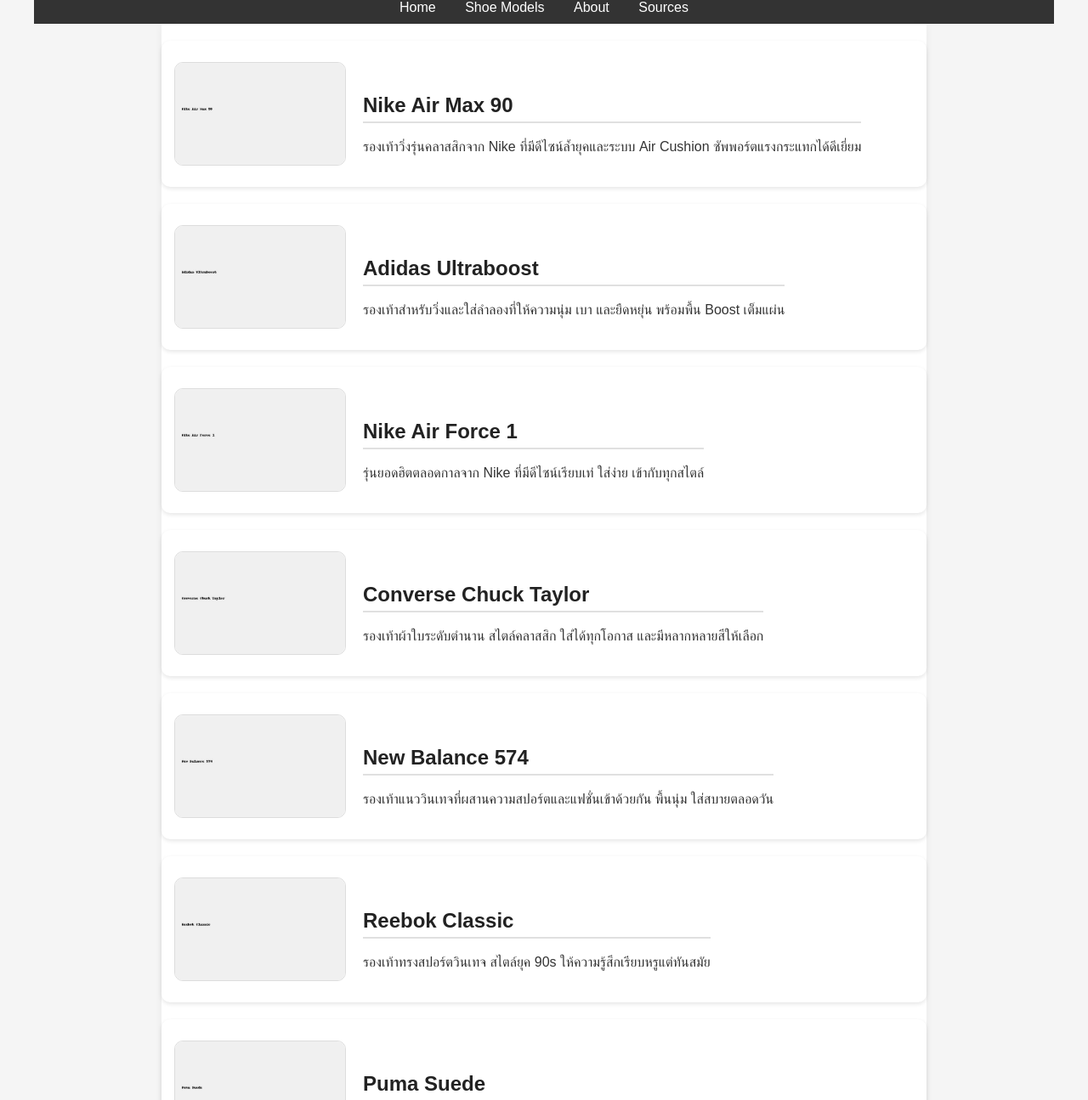
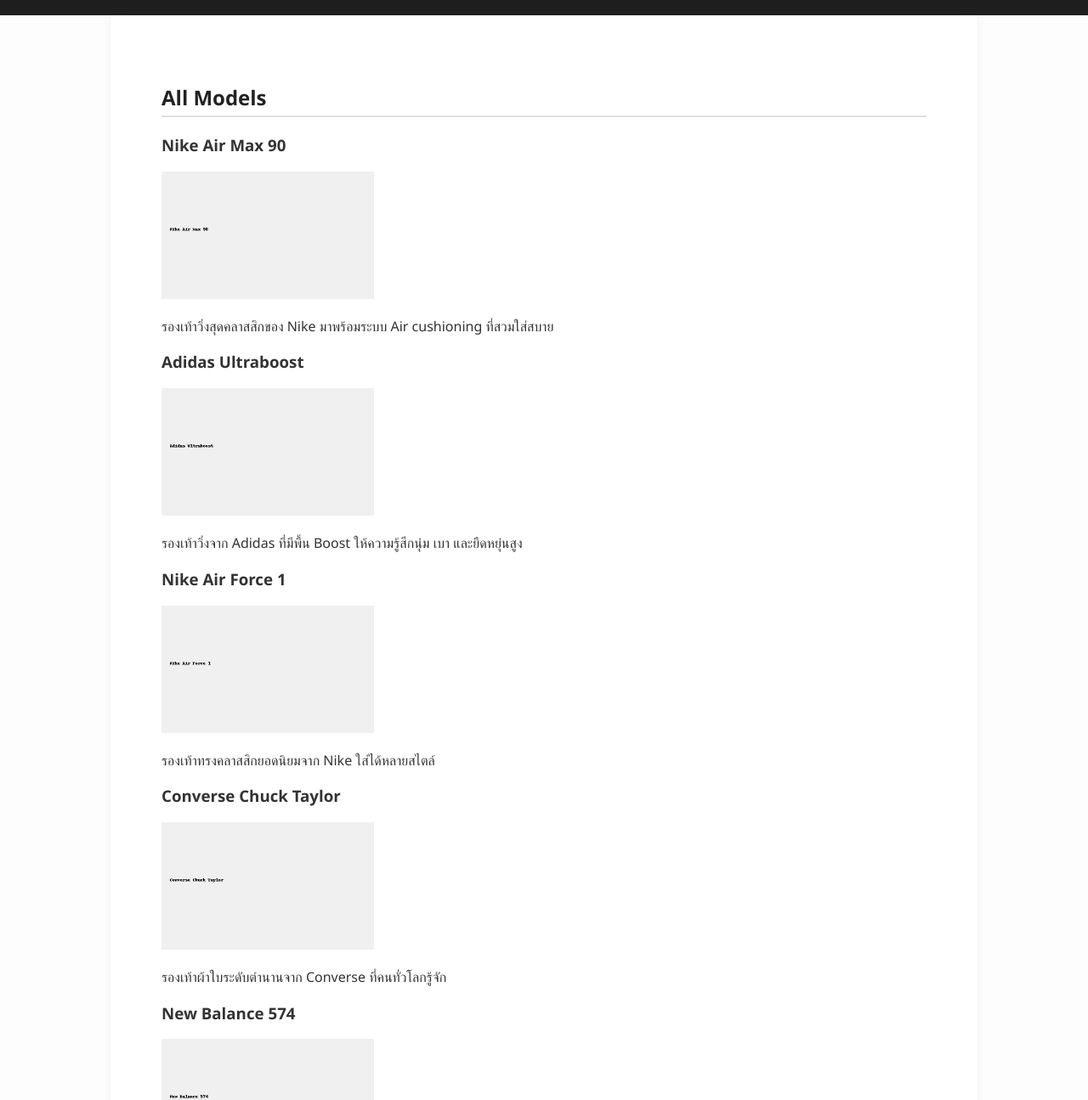
Before and after one commit to guide123zx/Sneaker, a plain HTML site: page models (3).html in a window 1280 px wide. Shown: the part 97-1392 px from the top of the page at 85% size. Drawn offline with Linux system fonts and the light colour scheme.

Commit message:
Update models .html

```diff
--- a/models (3).html
+++ b/models (3).html
@@ -1,43 +1,9 @@
 <!DOCTYPE html>
 <html lang="en">
 <head>
-  <meta charset="UTF-8" />
+  <meta charset="UTF-8">
   <title>Shoe Models</title>
-  <link rel="stylesheet" href="style.css" />
-  <style>
-    body {
-      font-family: Arial, sans-serif;
-      margin: 40px;
-      background: #f5f5f5;
-    }
-    header, footer {
-      background: #333;
-      color: white;
-      padding: 10px 20px;
-    }
-    nav a {
-      margin: 0 15px;
-      color: white;
-      text-decoration: none;
-    }
-    main {
-      padding: 20px 0;
-    }
-    .shoe {
-      background: white;
-      padding: 15px;
-      margin-bottom: 20px;
-      border-radius: 10px;
-      display: flex;
-      align-items: center;
-      box-shadow: 0 2px 5px rgba(0,0,0,0.1);
-    }
-    .shoe img {
-      width: 200px;
-      margin-right: 20px;
-      border-radius: 10px;
-    }
-  </style>
+  <link rel="stylesheet" href="style.css">
 </head>
 <body>
   <header>
@@ -51,85 +17,47 @@
   </header>
 
   <main>
-    <div class="shoe">
-      <img src="airmax90.jpg" alt="Air Max 90">
-      <div>
-        <h2>Nike Air Max 90</h2>
-        <p>รองเท้าวิ่งรุ่นคลาสสิกจาก Nike ที่มีดีไซน์ล้ำยุคและระบบ Air Cushion ซัพพอร์ตแรงกระแทกได้ดีเยี่ยม</p>
-      </div>
-    </div>
+    <h2>All Models</h2>
 
-    <div class="shoe">
-      <img src="ultraboost.jpg" alt="Ultraboost">
-      <div>
-        <h2>Adidas Ultraboost</h2>
-        <p>รองเท้าสำหรับวิ่งและใส่ลำลองที่ให้ความนุ่ม เบา และยืดหยุ่น พร้อมพื้น Boost เต็มแผ่น</p>
-      </div>
-    </div>
+    <h3>Nike Air Max 90</h3>
+    <img src="airmax90.jpg" alt="Air Max 90" width="250">
+    <p>รองเท้าวิ่งสุดคลาสสิกของ Nike มาพร้อมระบบ Air cushioning ที่สวมใส่สบาย</p>
 
-    <div class="shoe">
-      <img src="airforce1.jpg" alt="Air Force 1">
-      <div>
-        <h2>Nike Air Force 1</h2>
-        <p>รุ่นยอดฮิตตลอดกาลจาก Nike ที่มีดีไซน์เรียบเท่ ใส่ง่าย เข้ากับทุกสไตล์</p>
-      </div>
-    </div>
+    <h3>Adidas Ultraboost</h3>
+    <img src="ultraboost.jpg" alt="Ultraboost" width="250">
+    <p>รองเท้าวิ่งจาก Adidas ที่มีพื้น Boost ให้ความรู้สึกนุ่ม เบา และยืดหยุ่นสูง</p>
 
-    <div class="shoe">
-      <img src="chucktaylor.jpg" alt="Chuck Taylor">
-      <div>
-        <h2>Converse Chuck Taylor</h2>
-        <p>รองเท้าผ้าใบระดับตำนาน สไตล์คลาสสิก ใส่ได้ทุกโอกาส และมีหลากหลายสีให้เลือก</p>
-      </div>
-    </div>
+    <h3>Nike Air Force 1</h3>
+    <img src="airforce1.jpg" alt="Air Force 1" width="250">
+    <p>รองเท้าทรงคลาสสิกยอดนิยมจาก Nike ใส่ได้หลายสไตล์</p>
 
-    <div class="shoe">
-      <img src="nb574.jpg" alt="NB 574">
-      <div>
-        <h2>New Balance 574</h2>
-        <p>รองเท้าแนววินเทจที่ผสานความสปอร์ตและแฟชั่นเข้าด้วยกัน พื้นนุ่ม ใส่สบายตลอดวัน</p>
-      </div>
-    </div>
+    <h3>Converse Chuck Taylor</h3>
+    <img src="chucktaylor.jpg" alt="Chuck Taylor" width="250">
+    <p>รองเท้าผ้าใบระดับตำนานจาก Converse ที่คนทั่วโลกรู้จัก</p>
 
-    <div class="shoe">
-      <img src="reebokclassic.jpg" alt="Reebok Classic">
-      <div>
-        <h2>Reebok Classic</h2>
-        <p>รองเท้าทรงสปอร์ตวินเทจ สไตล์ยุค 90s ให้ความรู้สึกเรียบหรูแต่ทันสมัย</p>
-      </div>
-    </div>
+    <h3>New Balance 574</h3>
+    <img src="nb574.jpg" alt="NB 574" width="250">
+    <p>รองเท้าแนววินเทจสุดสบายจาก New Balance เหมาะกับสายลำลอง</p>
 
-    <div class="shoe">
-      <img src="pumasuede.jpg" alt="Puma Suede">
-      <div>
-        <h2>Puma Suede</h2>
-        <p>รองเท้าหนังกลับทรงคลาสสิก สวมใส่สบาย เหมาะกับสายแฟชั่นทุกแนว</p>
-      </div>
-    </div>
+    <h3>Reebok Classic</h3>
+    <img src="reebokclassic.jpg" alt="Reebok Classic" width="250">
+    <p>สไตล์เรโทรจากยุค 90s ใส่สบายและดูดีในทุกโอกาส</p>
 
-    <div class="shoe">
-      <img src="asicsgel.jpg" alt="Asics GEL">
-      <div>
-        <h2>Asics GEL</h2>
-        <p>รองเท้าสำหรับนักวิ่งตัวจริง ด้วยเทคโนโลยี GEL Cushioning System รองรับแรงกระแทกได้ดีเยี่ยม</p>
-      </div>
-    </div>
+    <h3>Puma Suede</h3>
+    <img src="pumasuede.jpg" alt="Puma Suede" width="250">
+    <p>รองเท้าหนังกลับที่เน้นแฟชั่นและความเรียบง่ายจาก Puma</p>
 
-    <div class="shoe">
-      <img src="vansoldskool.jpg" alt="Vans Old Skool">
-      <div>
-        <h2>Vans Old Skool</h2>
-        <p>รองเท้าสเกตสุดคลาสสิก ใส่ลำลองก็เท่ มีแถบข้างเป็นเอกลักษณ์ ใส่ได้ทุกวัน</p>
-      </div>
-    </div>
+    <h3>Asics GEL</h3>
+    <img src="asicsgel.jpg" alt="Asics Gel" width="250">
+    <p>เหมาะสำหรับนักวิ่งด้วยเทคโนโลยี GEL ช่วยซัพแรงกระแทกได้ดีเยี่ยม</p>
 
-    <div class="shoe">
-      <img src="stansmith.jpg" alt="Stan Smith">
-      <div>
-        <h2>Adidas Stan Smith</h2>
-        <p>รองเท้าหนังดีไซน์มินิมอล สไตล์เรียบหรูใส่ง่าย เป็นรุ่นที่นิยมทั่วโลกมานาน</p>
-      </div>
-    </div>
+    <h3>Vans Old Skool</h3>
+    <img src="vansoldskool.jpg" alt="Vans Old Skool" width="250">
+    <p>รองเท้าสเกตสุดเท่ใส่ได้ทุกวัน มีแถบด้านข้างเป็นเอกลักษณ์</p>
+
+    <h3>Adidas Stan Smith</h3>
+    <img src="stansmith.jpg" alt="Stan Smith" width="250">
+    <p>ดีไซน์เรียบหรู ใส่ง่าย ใช้ได้ทั้งวัน เหมาะกับลุคมินิมอล</p>
   </main>
 
   <footer>
```
